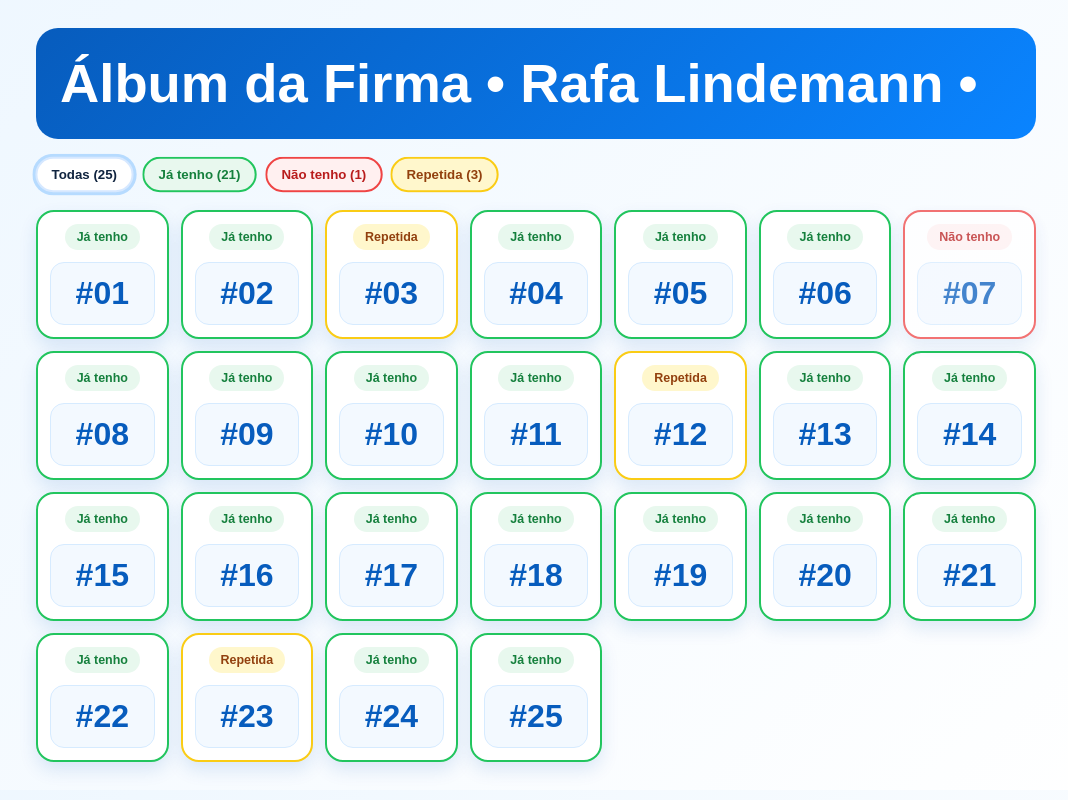
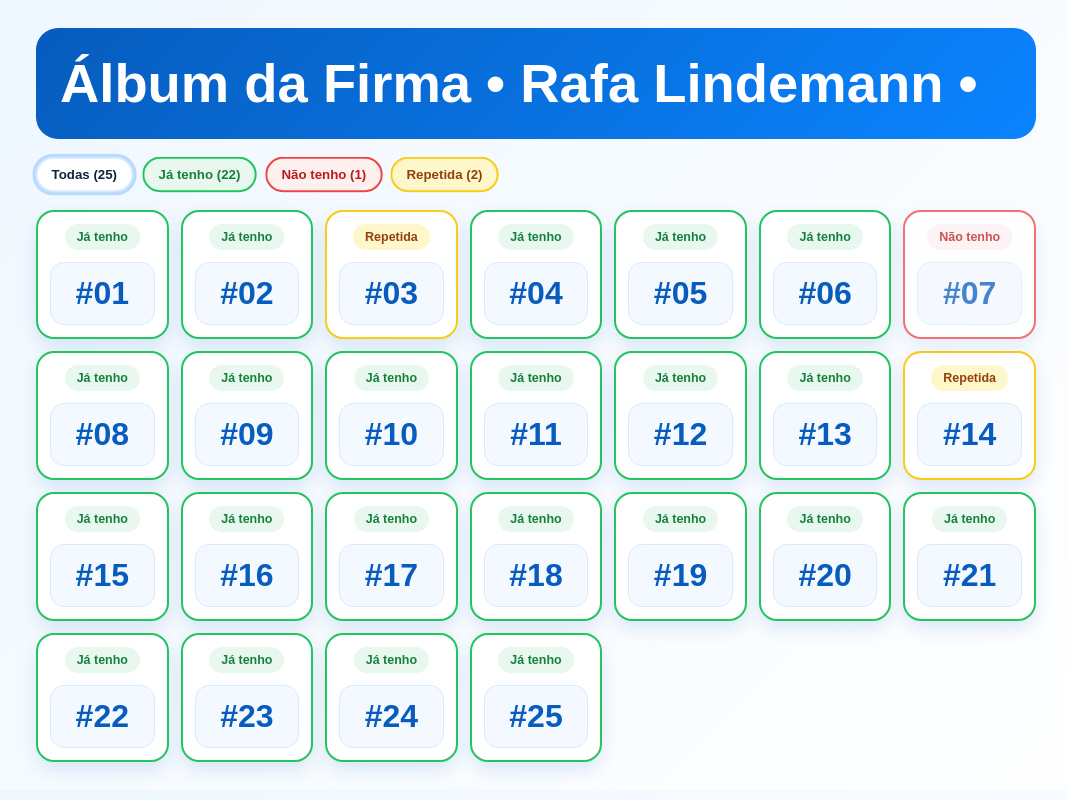
Before and after one commit to rafaellindemann/albumdorafa, a React (Vite) app: page / in a window 1280 px wide. Shown: the whole page, without its empty margins (104-1172 px from the left). Built offline with nearby package versions, Linux system fonts and the light colour scheme.

Commit message:
Update App.jsx

```diff
--- a/src/App.jsx
+++ b/src/App.jsx
@@ -15,9 +15,9 @@
   { numero: 10, quantidade: 1 },
 
   { numero: 11, quantidade: 1 },
-  { numero: 12, quantidade: 3 },
+  { numero: 12, quantidade: 1 },
   { numero: 13, quantidade: 1 },
-  { numero: 14, quantidade: 1 },
+  { numero: 14, quantidade: 2 },
   { numero: 15, quantidade: 1 },
 
   { numero: 16, quantidade: 1 },
@@ -28,7 +28,7 @@
 
   { numero: 21, quantidade: 1 },
   { numero: 22, quantidade: 1 },
-  { numero: 23, quantidade: 2 },
+  { numero: 23, quantidade: 1 },
   { numero: 24, quantidade: 1 },
   { numero: 25, quantidade: 1 }
 ];
```
